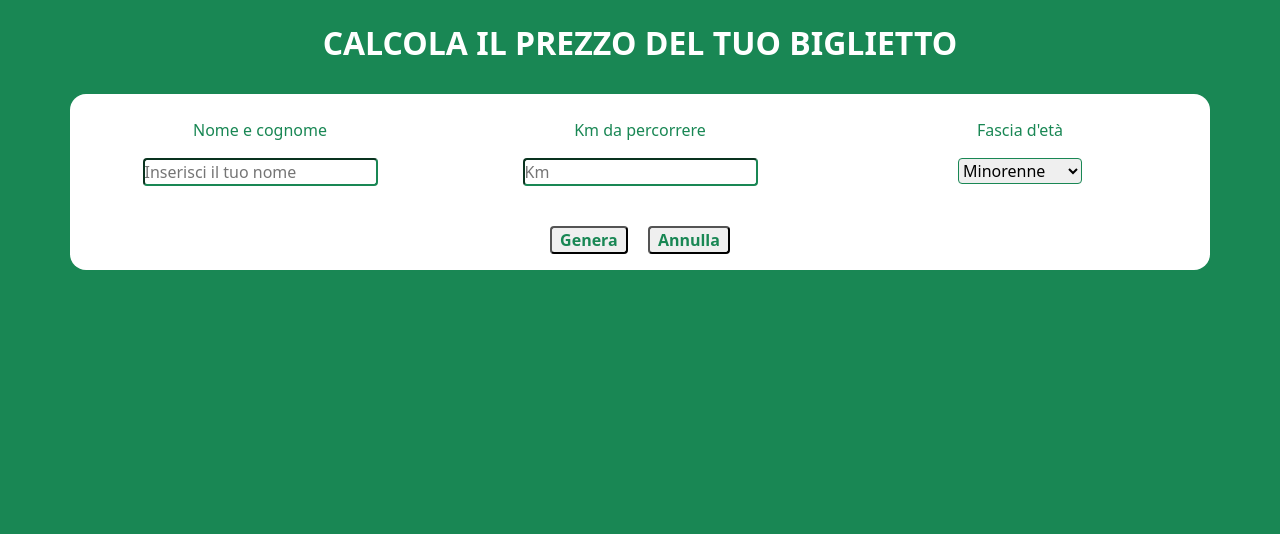
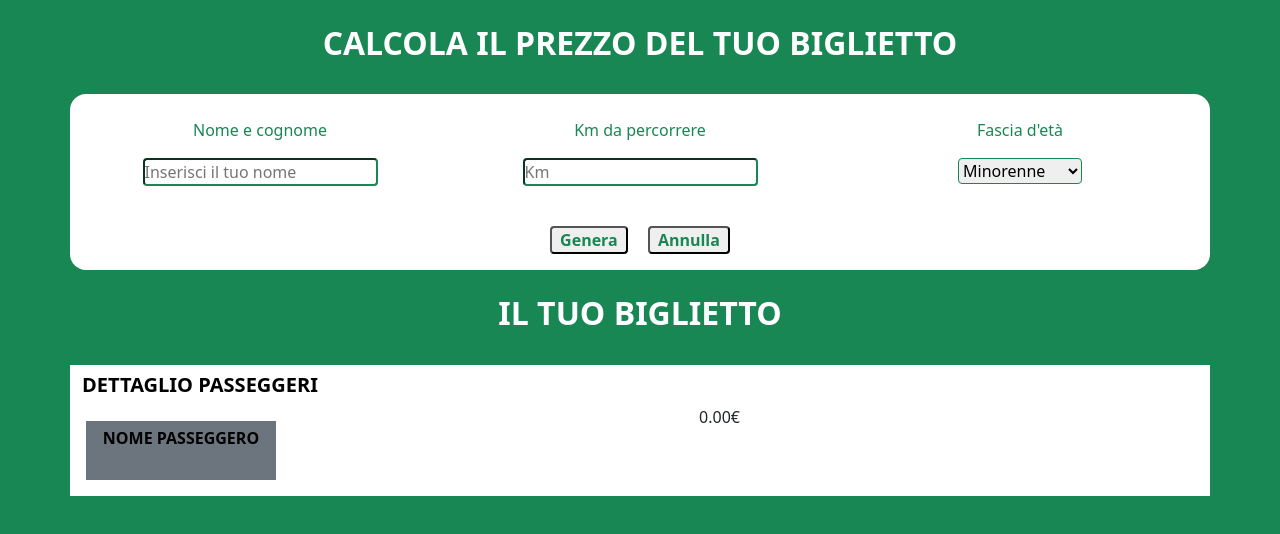
Before and after one commit to MichelaRicci/js-biglietto-treno-form, a plain HTML site: page index.html in a window 1280 px wide. Both pictures are taken after a click on the button "Genera". Drawn offline with nearby package versions, Linux system fonts and the light colour scheme.

Commit message:
prova dati in pagina

```diff
--- a/index.html
+++ b/index.html
@@ -48,7 +48,34 @@
 
         </form>
 
+        <div>
+            <h2 class="text-uppercase text-white fw-bold py-4">Il tuo biglietto</h2>
+
+            <div class="container bg-white">
+                <h5 class="text-uppercase text-black fw-bold pt-2 text-start">Dettaglio passeggeri</h5>
+
+                <div class="row">
+                    <div class="col-2 bg-secondary m-3">
+                        <h6 class="text-uppercase text-black fw-bold pt-2">Nome passeggero</h6>
+                        <p class="text-uppercase text-black fw-bold pt-2" id="passenger"></p>
+                    </div>
+                    <div class="col-9">
+                        <div id="trainNumber"></div>
+                        <div id="carriage"></div>
+                        <div id="priceTrip"></div>
+                        <div id="user"></div>
+
+
+
+                    </div>
+                </div>
+
+            </div>
+        </div>
+
     </div>
+
+
 
 
 
--- a/js/script.js
+++ b/js/script.js
@@ -18,6 +18,8 @@ const ticketGenerator = document.getElementById('ticketGenerator');
 
 ticketGenerator.addEventListener("click", function() {
 
+    const name = document.getElementById('name').value;
+
     const kmTrip = document.getElementById('kmTrip').value;
 
     const userAge = document.getElementById('userAge').value;
@@ -26,11 +28,16 @@ ticketGenerator.addEventListener("click", function() {
 
 
     if (userAge == "young") {
-        priceTrip = (priceTrip * 0.8).toFixed(2);
+        priceTrip = (priceTrip * 0.8).toFixed(2) + "€";
     } else if (userAge == "senior") {
         priceTrip = (priceTrip * 0.6).toFixed(2);
     }
 
     console.log(priceTrip);
 
+
+    document.getElementById('passenger').innerHTML = name;
+    document.getElementById('priceTrip').innerHTML = priceTrip;
+
+
 })
```
